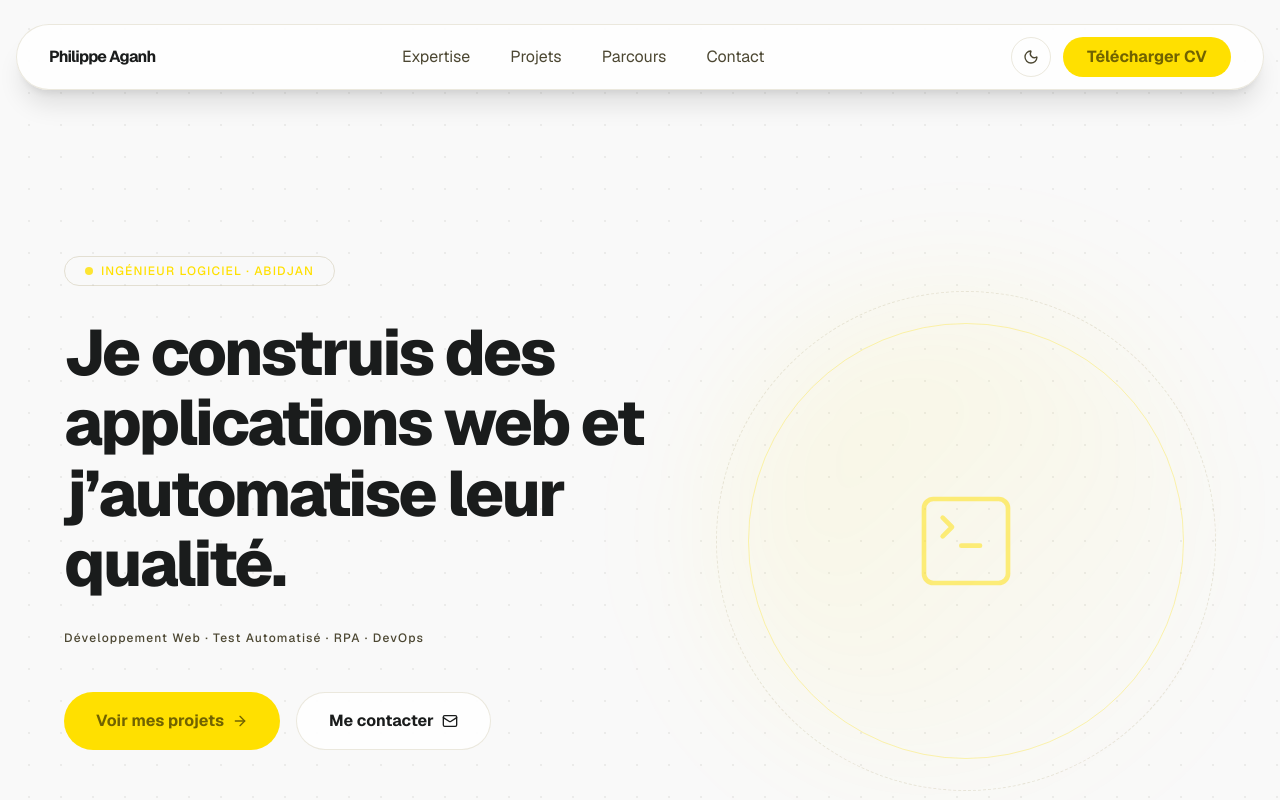
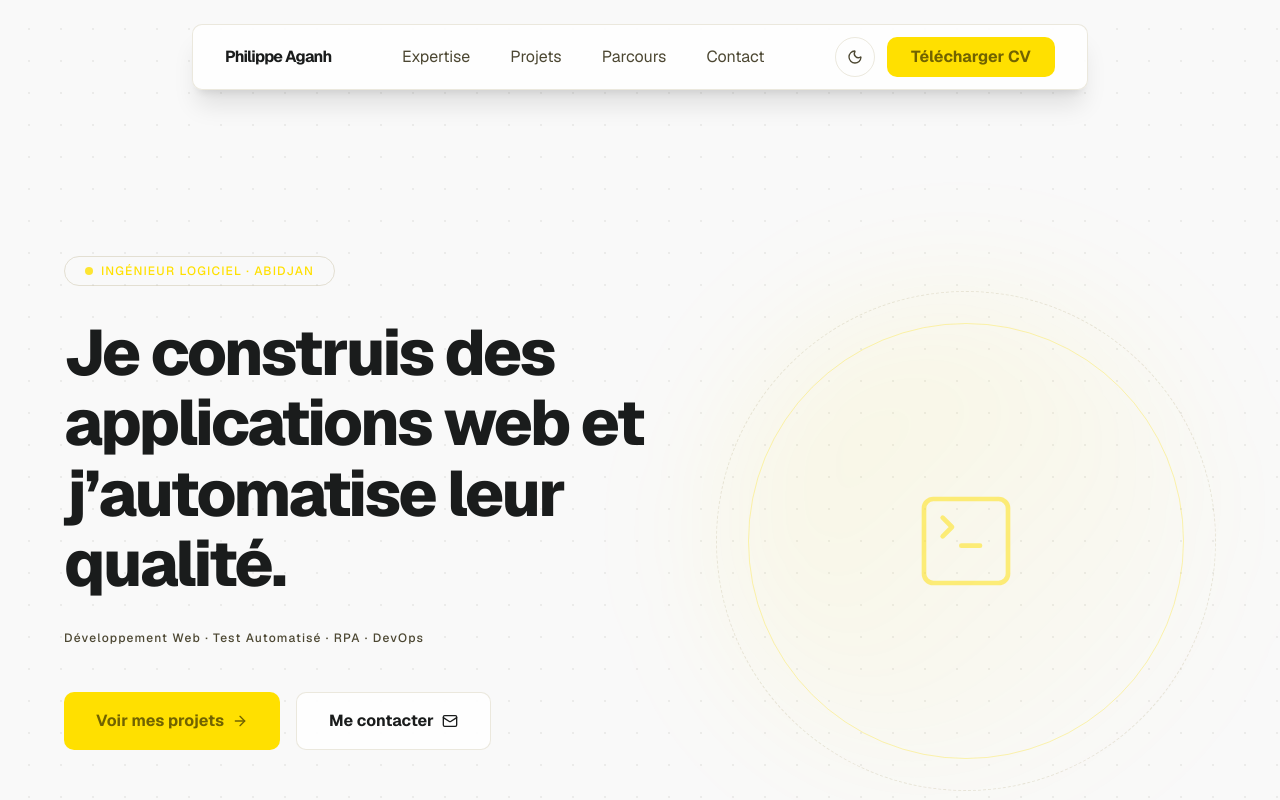
Before and after one commit to menace-s/portfolio, a Next.js app: page / in a window 1280 px wide. Shown: the top 800 px of the page. Built offline with nearby package versions, Linux system fonts and the light colour scheme.

Commit message:
Update button styles to use shared corner radius and improve consistency

```diff
--- a/app/globals.css
+++ b/app/globals.css
@@ -162,6 +162,10 @@
    Tailwind v4 pairs a --text-* size with its --text-*--line-height /
    --letter-spacing / --font-weight companions automatically. */
 @theme {
+  /* Shared corner radius for the nav shell and solid buttons — deliberately
+     less rounded than Tailwind's `rounded-full` pill, per design feedback. */
+  --radius-control: 10px;
+
   --text-headline-xl: 64px;
   --text-headline-xl--line-height: 1.1;
   --text-headline-xl--letter-spacing: -0.04em;
--- a/components/layout/navbar.tsx
+++ b/components/layout/navbar.tsx
@@ -2,7 +2,6 @@
 
 import { useState } from "react";
 import { Menu, X } from "lucide-react";
-import { Container } from "./container";
 import { ThemeToggle } from "../theme/theme-toggle";
 import { links, navItems, siteConfig } from "@/lib/site-config";
 
@@ -27,8 +26,8 @@ export function Navbar() {
       )}
 
       <div className="fixed top-4 z-50 w-full px-4 md:top-6">
-        <Container className="px-0!">
-          <nav className="glass-panel w-full rounded-3xl shadow-xl md:rounded-full">
+        {/* Narrower, content-hugging shell (not the full 1280px page container). */}
+        <nav className="glass-panel mx-auto w-full max-w-4xl rounded-control shadow-xl">
           <div className="flex h-16 items-center justify-between px-6 md:px-8">
             <a
               href="#"
@@ -42,7 +41,7 @@ export function Navbar() {
                 <a
                   key={item.href}
                   href={item.href}
-                    className="rounded-full px-4 py-2 text-body-md text-on-surface-variant transition-all hover:bg-on-surface/5 hover:text-primary-container"
+                  className="rounded-control px-4 py-2 text-body-md text-on-surface-variant transition-all hover:bg-on-surface/5 hover:text-primary-container"
                 >
                   {item.label}
                 </a>
@@ -53,7 +52,7 @@ export function Navbar() {
               <ThemeToggle />
               <a
                 href={links.cv}
-                  className="hidden items-center justify-center gap-2 rounded-full bg-primary-container px-6 py-2 font-bold text-on-primary-container transition-opacity hover:opacity-90 md:flex"
+                className="hidden items-center justify-center gap-2 rounded-control bg-primary-container px-6 py-2 font-bold text-on-primary-container transition-opacity hover:opacity-90 md:flex"
               >
                 Télécharger CV
               </a>
@@ -70,13 +69,13 @@ export function Navbar() {
           </div>
 
           {isOpen && (
-              <div className="flex flex-col gap-1 rounded-b-3xl border-t border-outline-variant/30 bg-surface px-6 py-4 md:hidden">
+            <div className="flex flex-col gap-1 rounded-b-control border-t border-outline-variant/30 bg-surface px-6 py-4 md:hidden">
               {navItems.map((item) => (
                 <a
                   key={item.href}
                   href={item.href}
                   onClick={closeMenu}
-                    className="rounded-xl px-3 py-3 text-body-md text-on-surface-variant transition-colors hover:bg-on-surface/5 hover:text-primary-container"
+                  className="rounded-control px-3 py-3 text-body-md text-on-surface-variant transition-colors hover:bg-on-surface/5 hover:text-primary-container"
                 >
                   {item.label}
                 </a>
@@ -84,14 +83,13 @@ export function Navbar() {
               <a
                 href={links.cv}
                 onClick={closeMenu}
-                  className="mt-2 flex items-center justify-center rounded-full bg-primary-container px-6 py-3 font-bold text-on-primary-container"
+                className="mt-2 flex items-center justify-center rounded-control bg-primary-container px-6 py-3 font-bold text-on-primary-container"
               >
                 Télécharger CV
               </a>
             </div>
           )}
         </nav>
-        </Container>
       </div>
     </>
   );
--- a/components/sections/hero.tsx
+++ b/components/sections/hero.tsx
@@ -23,13 +23,13 @@ export function Hero() {
           <div className="flex flex-col gap-4 pt-4 sm:flex-row">
             <a
               href={hero.primaryCta.href}
-              className="inline-flex items-center justify-center gap-2 rounded-full bg-primary-container px-8 py-4 text-center font-bold text-on-primary-container transition-opacity hover:opacity-90"
+              className="inline-flex items-center justify-center gap-2 rounded-control bg-primary-container px-8 py-4 text-center font-bold text-on-primary-container transition-opacity hover:opacity-90"
             >
               {hero.primaryCta.label} <ArrowRight className="h-4 w-4" />
             </a>
             <a
               href={hero.secondaryCta.href}
-              className="glass-panel inline-flex items-center justify-center gap-2 rounded-full px-8 py-4 text-center font-bold text-on-surface transition-colors hover:bg-on-surface/5"
+              className="glass-panel inline-flex items-center justify-center gap-2 rounded-control px-8 py-4 text-center font-bold text-on-surface transition-colors hover:bg-on-surface/5"
             >
               {hero.secondaryCta.label} <Mail className="h-4 w-4" />
             </a>
```
Lines whose indentation alone changed are shown as unchanged.
